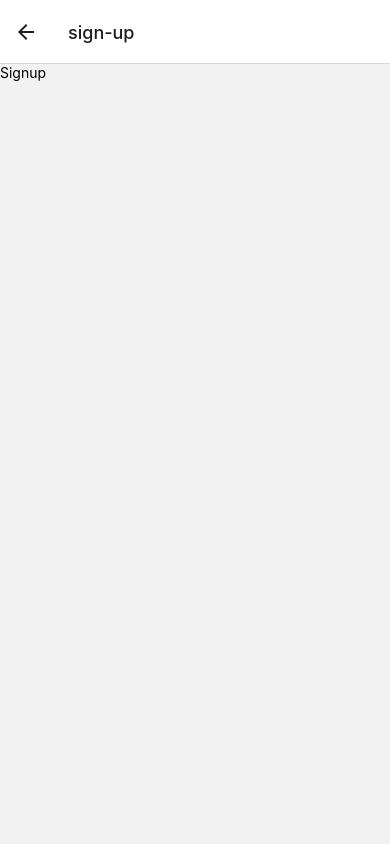
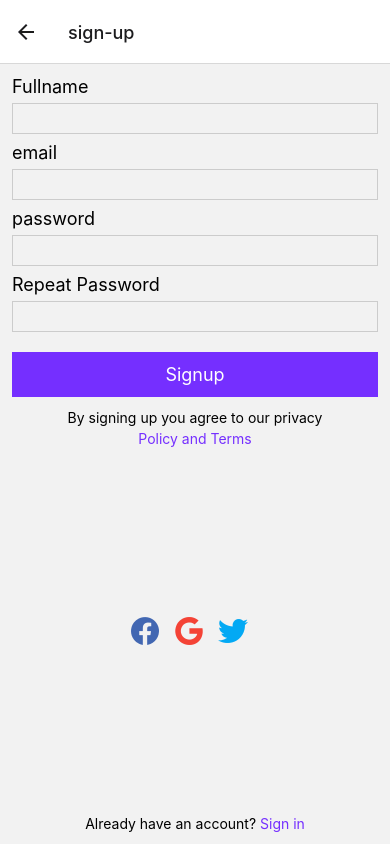
Before and after one commit to maziz12808/e-commerce-app, a React Native app: screen /sign-up in a window 390 px wide. Built offline with nearby package versions, Linux system fonts and the light colour scheme.

Commit message:
signup screen completed

```diff
--- a/components/signup/index.jsx
+++ b/components/signup/index.jsx
@@ -1,8 +1,68 @@
-import { Text } from "react-native";
-
+import { Text,TextInput, TouchableOpacity, View } from "react-native";
+import Icon from "react-native-vector-icons/Ionicons";
 const Signup = ()=>{
+     const fields = [
+          {
+               lable: "Fullname",
+               name: "fullname"
+          },
+          {
+               lable: "email",
+               name: "email"
+          },
+          {
+               lable: "password",
+               name: "password"
+          },
+          {
+               lable: "Repeat Password",
+               name: "repeat-password"
+          }
+     ]
      return (
-          <Text>Signup</Text>
+          <View style={{flex:1,justifyContent: "space-between",padding:12}}>
+               <View >
+                    {
+                         fields.map((fieldItem,fieldsIndex)=>(
+                              <View key={fieldsIndex} style={{marginBottom: 8}}>
+                                   <Text style={{fontSize: 18}}>{fieldItem.lable}</Text>
+                                   <TextInput
+                                        name={fieldItem.name}
+                                        style={{
+                                             borderWidth: 1,
+                                             borderColor: "#ccc",
+                                             borderStyle: "solid",
+                                             paddingHorizontal: 8,
+                                             paddingVertical: 6,
+                                             marginTop: 6
+                                        }}
+                                   />
+                              </View>
+                         ))
+                    }
+                    <TouchableOpacity style={{backgroundColor: "#752FFF",paddingVertical: 12,marginVertical:12}}>
+                         <Text style={{textAlign: "center",color: "white",fontSize:18}}>Signup</Text>
+                    </TouchableOpacity>
+                    <Text style={{textAlign: 'center', marginBottom: 4}}>By signing up you agree to our privacy</Text>
+                    <Text style={{textAlign: 'center', color: '#752FFF'}}>Policy and Terms</Text>
+               </View>
+               <View style={{flexDirection: "row", justifyContent:"center",}}>
+                    <TouchableOpacity style={{marginRight:12}}>
+                         <Icon name="logo-facebook" size={32} color="#4267B2" />
+                    </TouchableOpacity>
+                    <TouchableOpacity style={{marginRight:12}}>
+                         <Icon name="logo-google" size={32} color="#F44336" />
+                    </TouchableOpacity>
+                    <TouchableOpacity style={{marginRight:12}}>
+                         <Icon name="logo-twitter" size={32} color="#03A9F4" />
+                    </TouchableOpacity>
+               </View>
+               <View>
+                    <Text style={{textAlign: 'center'}}>
+                         Already have an account? <Text style={{color: '#752FFF'}}>Sign in</Text>
+                    </Text>
+               </View>
+          </View>
      )
 }
 
--- a/package.json
+++ b/package.json
@@ -17,7 +17,8 @@
     "react-native": "0.73.2",
     "react-native-app-intro-slider": "^4.0.4",
     "react-native-safe-area-context": "4.8.2",
-    "react-native-screens": "~3.29.0"
+    "react-native-screens": "~3.29.0",
+    "react-native-vector-icons": "^10.0.3"
   },
   "devDependencies": {
     "@babel/core": "^7.20.0"
```
Also changed, not shown: 1 other file (tests, documents, lock files or other folders).
